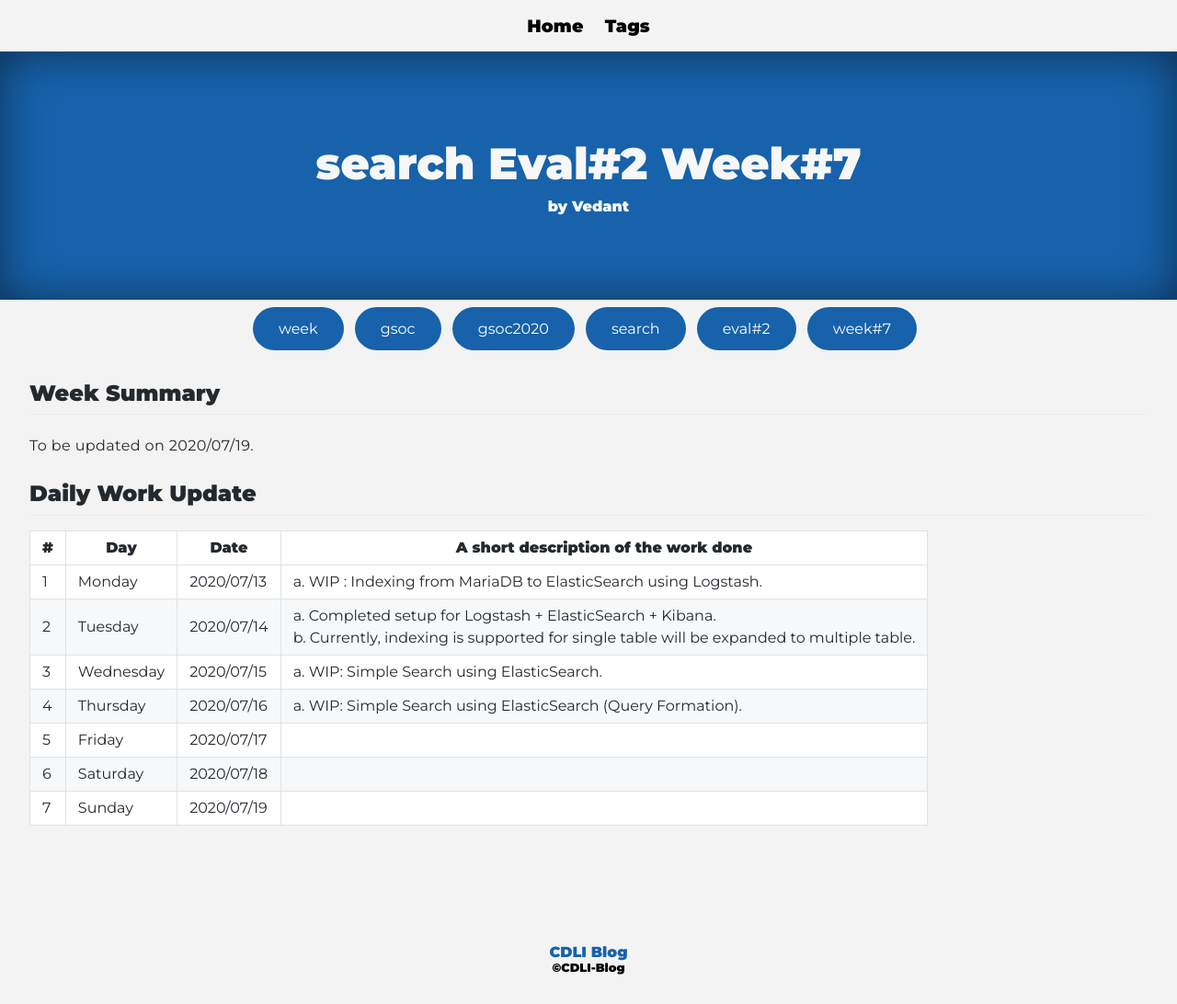
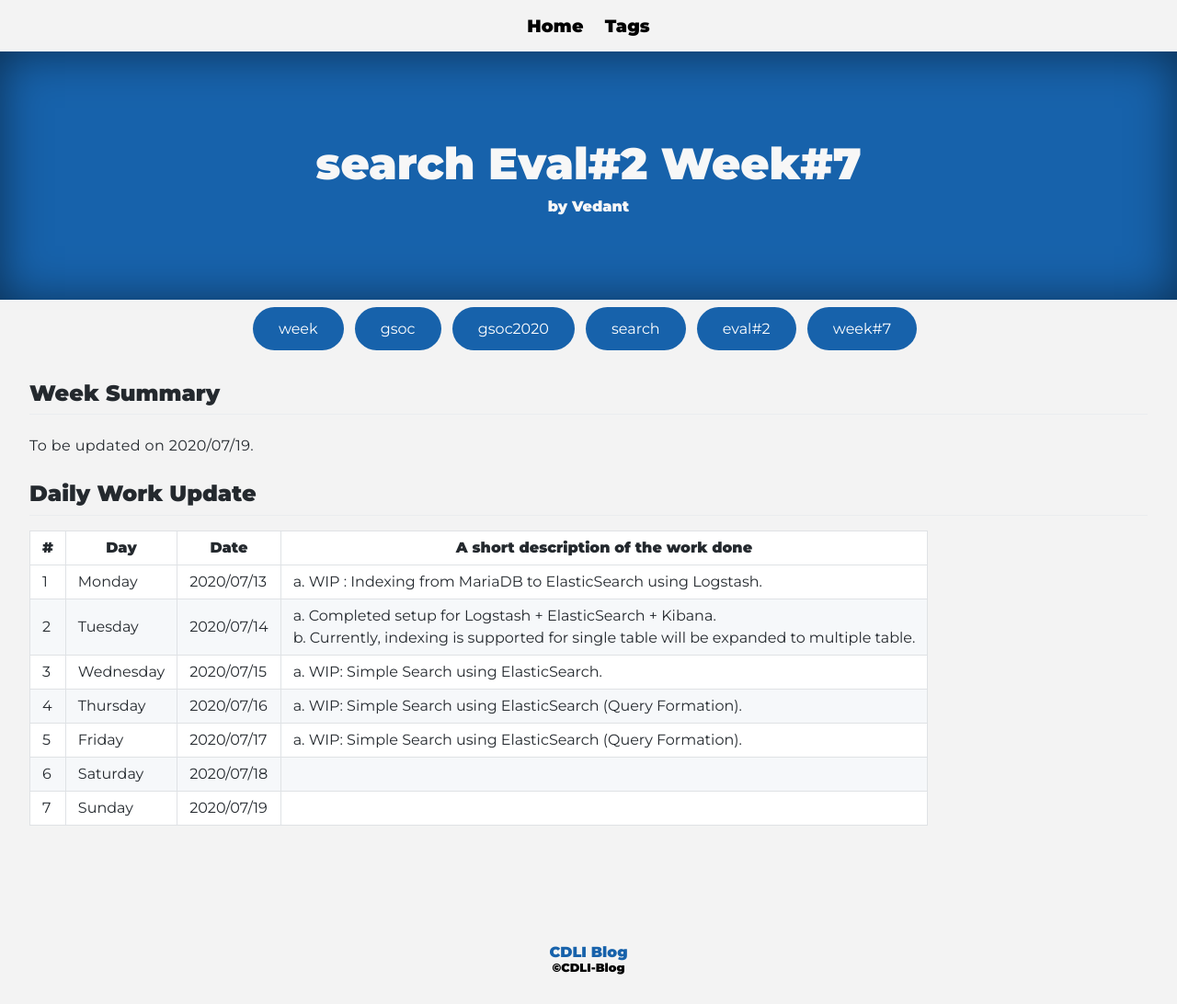
Before and after one commit to cdli-gh/blog, a Jekyll site: the page built from _blog/gsoc20/search/posts/08_week7.md, in a window 1280 px wide. Shown: the whole page at 92% size. Built offline with Jekyll 4.4.1, drawn with Linux system fonts in a browser that asks for light colours; Markdown is read by kramdown in place of the engine named in the settings.

Commit message:
Search : DailyUpdates 7:5

```diff
--- a/_blog/gsoc20/search/posts/08_week7.md
+++ b/_blog/gsoc20/search/posts/08_week7.md
@@ -17,6 +17,6 @@ To be updated on 2020/07/19.
 |2   	| Tuesday  	|   2020/07/14	|  a. Completed setup for Logstash + ElasticSearch + Kibana. <br> b. Currently, indexing is supported for single table will be expanded to multiple table. 	|
 |3   	| Wednesday  	|  2020/07/15 	| a. WIP: Simple Search using ElasticSearch.  	|
 |4   	| Thursday  	|   2020/07/16	| a. WIP: Simple Search using ElasticSearch (Query Formation).  	|
-|5   	| Friday  	|   2020/07/17	|   	|
+|5   	| Friday  	|   2020/07/17	|  a. WIP: Simple Search using ElasticSearch (Query Formation).	|
 |6   	| Saturday  	|   2020/07/18	|   	|
 |7   	| Sunday  	|   2020/07/19	|   	|
```
